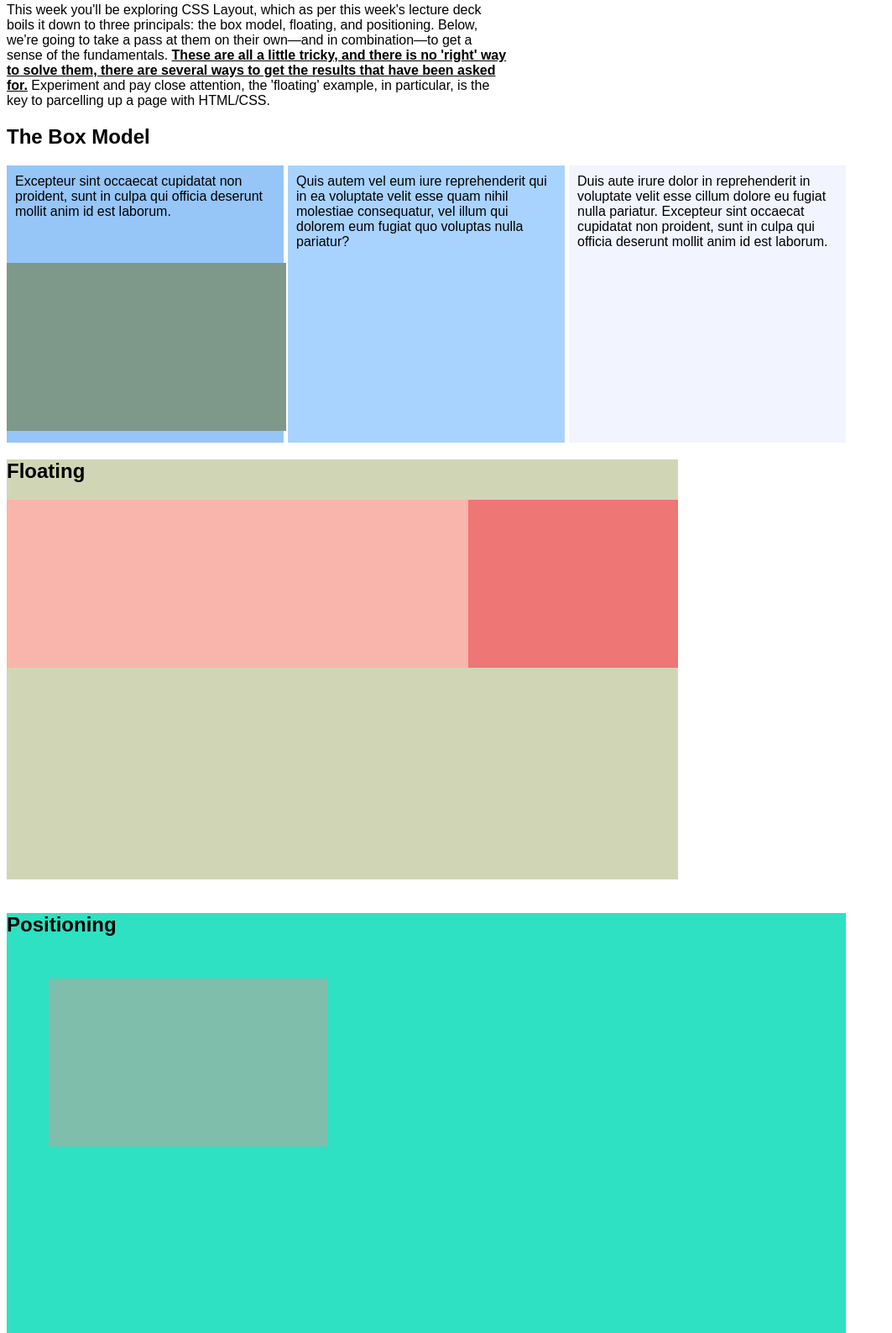
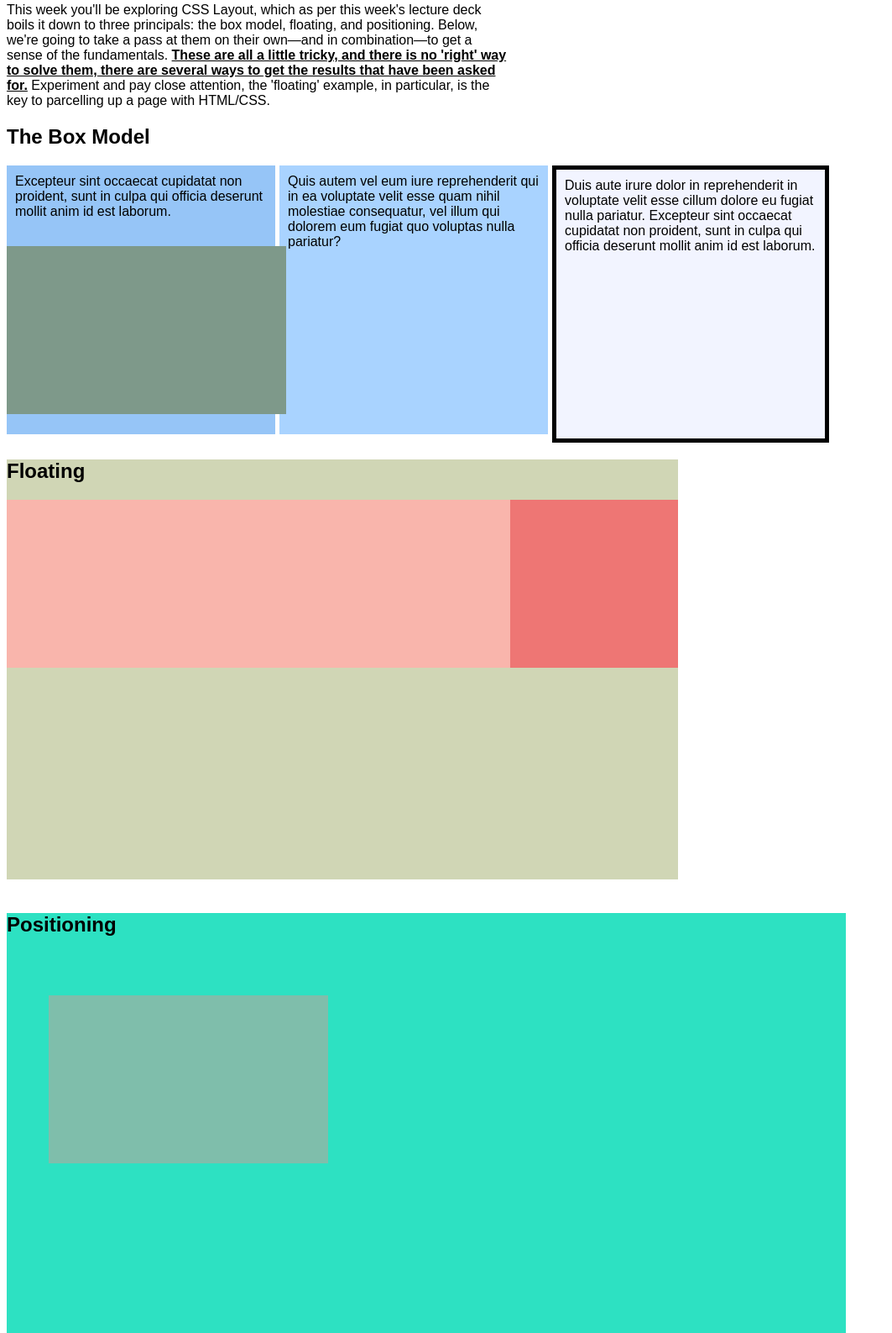
Before and after one commit to kngyn/exercise5, a plain HTML site: page index.html in a window 1280 px wide. Shown: the part 77-1664 px from the top of the page at 84% size, without its empty margins (0-1063 px from the left). Drawn offline with Linux system fonts and the light colour scheme.

Commit message:
attribute changes and sizing of elements

```diff
--- a/index.html
+++ b/index.html
@@ -26,8 +26,8 @@
 
     #blockA {
       background-color: #96C5F7;
-      width: 310px;
-      height: 310px;
+      width: 300px;
+      height: 300px;
       display: inline;
       float: left;
       padding: 10px;
@@ -35,8 +35,8 @@
 
     #blockB {
       background-color: #A9D3FF;
-      width: 310px;
-      height: 310px;
+      width: 300px;
+      height: 300px;
       display: inline;
       float: left;
       padding: 10px;
@@ -46,12 +46,13 @@
 
     #blockC {
       background-color: #F2F4FF;
-      width: 310px;
-      height: 310px;
+      width: 300px;
+      height: 300px;
       display: inline;
       float: left;
       padding: 10px;
-      border: 5px;
+      border-style: solid;
+      border-width: 5px;
     }
 
     /* Floating */
@@ -64,14 +65,14 @@
     }
 
     #blockD {
-      width: 550px;
+      width: 75%;
       height: 200px;
       background-color: #F9B5AC;
       float: left;
     }
 
     #blockE {
-      width: 250px;
+      width: 25%;
       height: 200px;
       background-color: #EE7674;
       float: right;
@@ -93,8 +94,9 @@
       height: 200px;
       background-color: #7FBEAB;
       position: relative;
-      margin-top: 50px;
-      margin-left: 50px;
+      float: left;
+      top: 50px;
+      left: 50px;
     }
 
     #blockH {
@@ -102,7 +104,8 @@
       height: 200px;
       background-color: #7E998A;
       position: fixed;
-      top: 390px;
+      float: right;
+      top: 370px;
     }
   </style>
 
```
